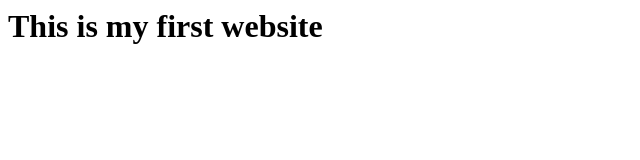
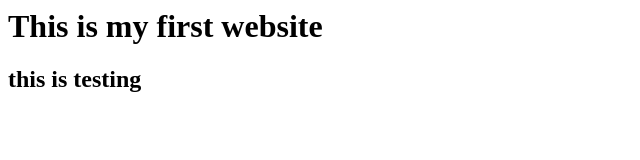
Before and after one commit to Yashwant4u/Demo, a plain HTML site: page index.html in a window 1280 px wide. Shown: the whole page, without its empty margins (0-640 px from the left). Drawn offline with Linux system fonts and the light colour scheme.

Commit message:
update index.html

```diff
--- a/index.html
+++ b/index.html
@@ -1 +1,3 @@
 <h1>This is my first website</h1>
+
+<h2>this is testing
```
